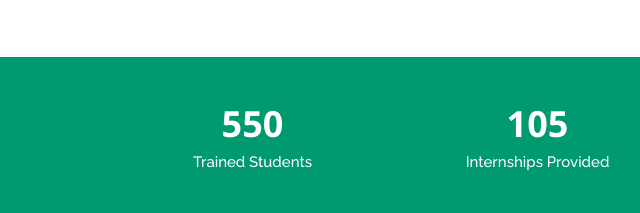
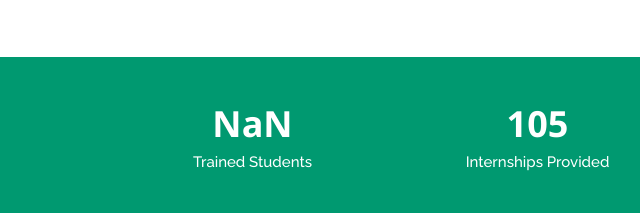
Before and after one commit to mapping-it-services/mapping-tech-labs, a plain HTML site: page index.html in a window 1280 px wide. Shown: the part 1092-1305 px from the top of the page, 245-885 px from the left. Drawn offline with nearby package versions, Linux system fonts and the light colour scheme.

Commit message:
Update index.html

```diff
--- a/index.html
+++ b/index.html
@@ -162,7 +162,7 @@
           </div>
 
           <div class="col-lg-3 col-6 text-center">
-            <span data-purecounter-start="0" data-purecounter-end="550" data-purecounter-duration="1" class="purecounter"></span>
+            <span data-purecounter-start="0" data-purecounter-end="500 &#197;" data-purecounter-duration="1" class="purecounter"></span>
             <p>Trained Students</p>
           </div>
 
```
